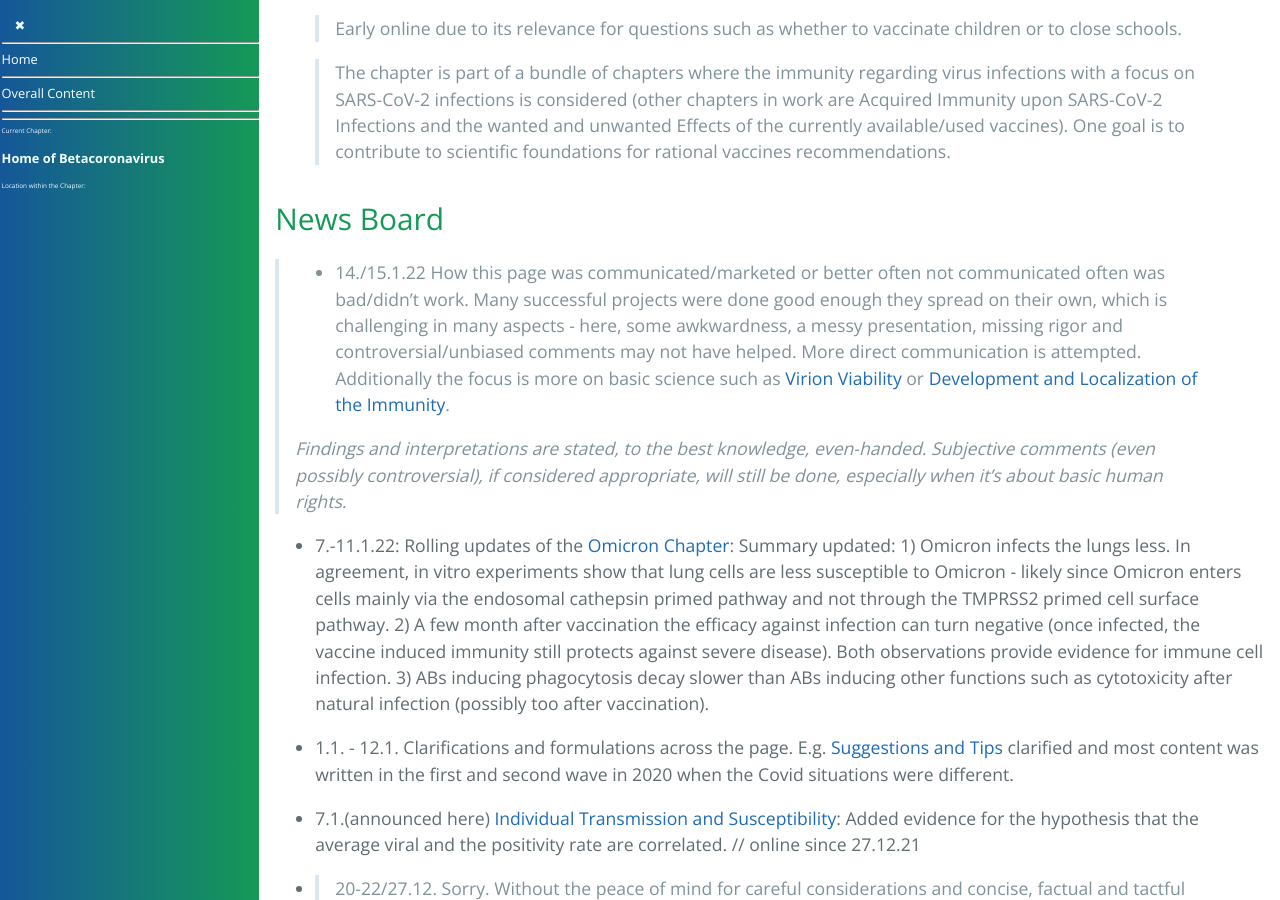
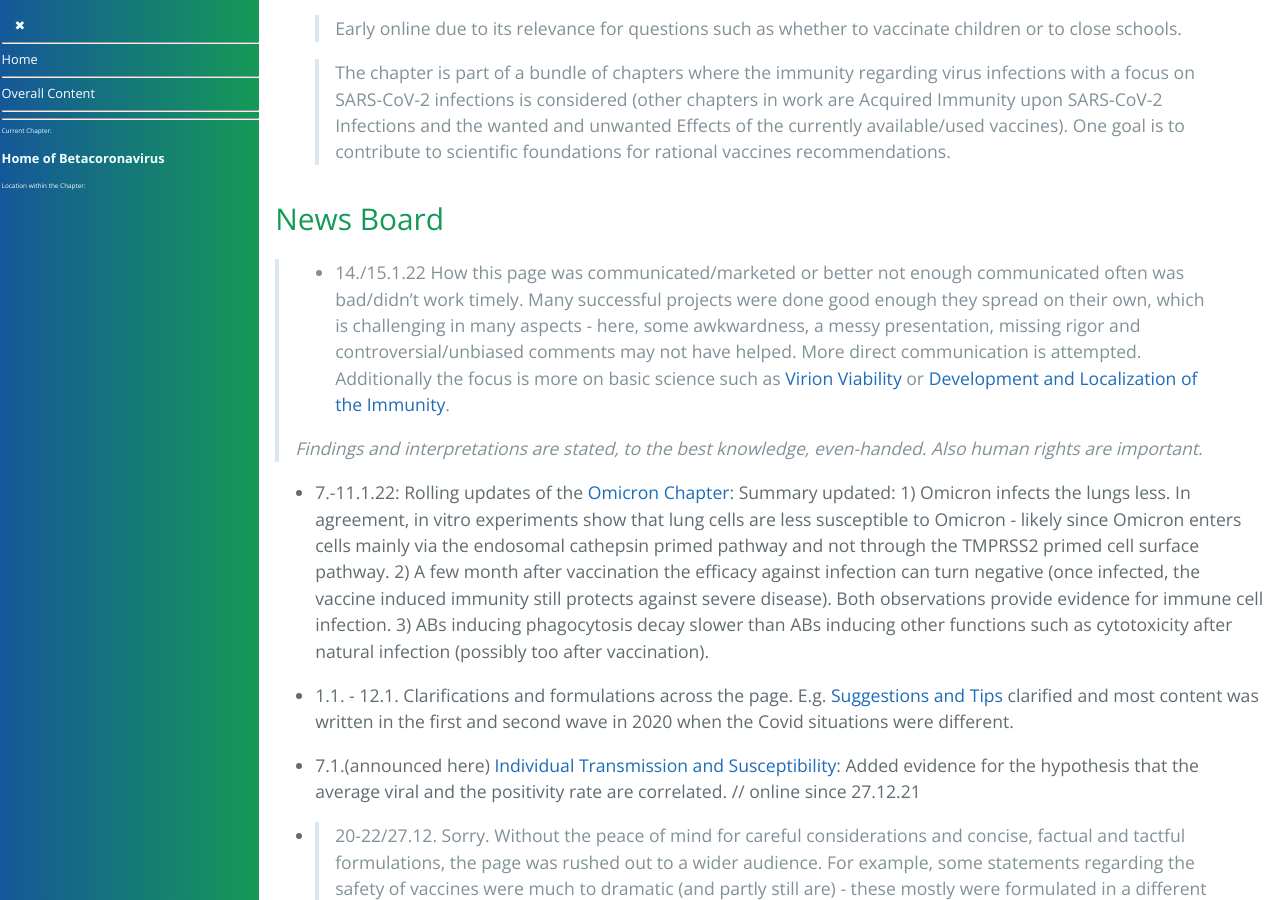
Before and after one commit to forestgrape/coronavirus, a Jekyll site: the page built from index.md, in a window 1280 px wide and 900 px high, scrolled down 2354 px. Built offline with Jekyll 4.4.1, drawn with Linux system fonts in a browser that asks for light colours; our own code applies the rules of GitHub Pages for plain Markdown files.

Commit message:
formulations

```diff
--- a/index.md
+++ b/index.md
@@ -71,9 +71,9 @@ This section overviews the entire content. The [content section](#content) lists
 <!-- 5.12.21: As RNA vaccines turned out they don't tame SARS-CoV-2, from a coronavirus perspective alone the benefits of mass vaccination unclear.-->
 
 
-> - 14./15.1.22  How this page was communicated/marketed or better often not communicated often was bad/didn't work. Many successful projects were done good enough they spread on their own, which is challenging in many aspects - here, some awkwardness, a messy presentation, missing rigor and controversial/unbiased comments may not have helped. More direct communication is attempted. Additionally the focus is more on basic science such as [Virion Viability](2_biological/virion_viability.md) or [Development and Localization of the Immunity](4_immunological/ontogenesis_and_locality_of_immunity.md).
+> - 14./15.1.22  How this page was communicated/marketed or better not enough communicated often was bad/didn't work timely. Many successful projects were done good enough they spread on their own, which is challenging in many aspects - here, some awkwardness, a messy presentation, missing rigor and controversial/unbiased comments may not have helped. More direct communication is attempted. Additionally the focus is more on basic science such as [Virion Viability](2_biological/virion_viability.md) or [Development and Localization of the Immunity](4_immunological/ontogenesis_and_locality_of_immunity.md).
 >
-> *Findings and interpretations are stated, to the best knowledge, even-handed. Subjective comments (even possibly controversial), if considered appropriate, will still be done, especially when it's about basic human rights.*
+> *Findings and interpretations are stated, to the best knowledge, even-handed. Also human rights are important.*
 
 - 7.-11.1.22: Rolling updates of the [Omicron Chapter](2_biological/omicron.md): Summary updated: 1) Omicron infects the lungs less. In agreement, in vitro experiments show that lung cells are less susceptible to Omicron - likely since Omicron enters cells mainly via the endosomal cathepsin primed pathway and not through the TMPRSS2 primed cell surface pathway. 2) A few month after vaccination the efficacy against infection can turn negative (once infected, the vaccine induced immunity still protects against severe disease). Both observations provide evidence for immune cell infection. 3) ABs inducing phagocytosis decay slower than ABs inducing other functions such as cytotoxicity after natural infection (possibly too after vaccination).
 
```
